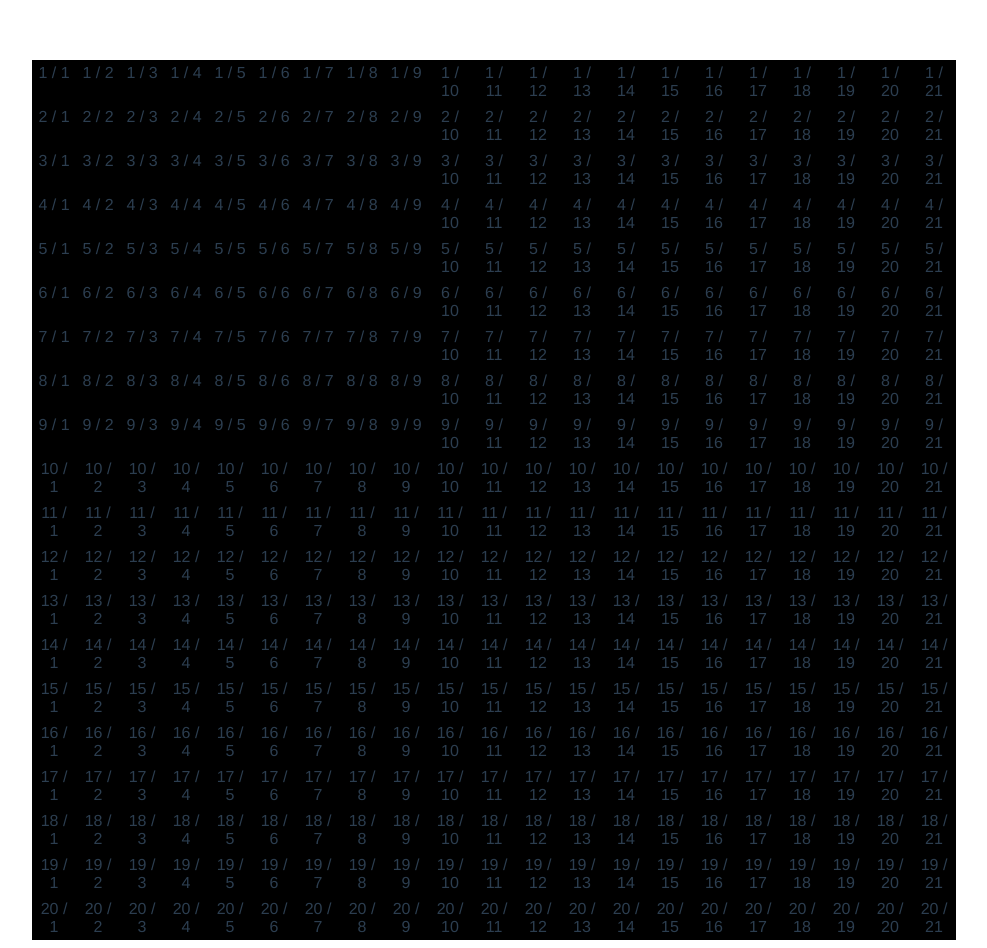
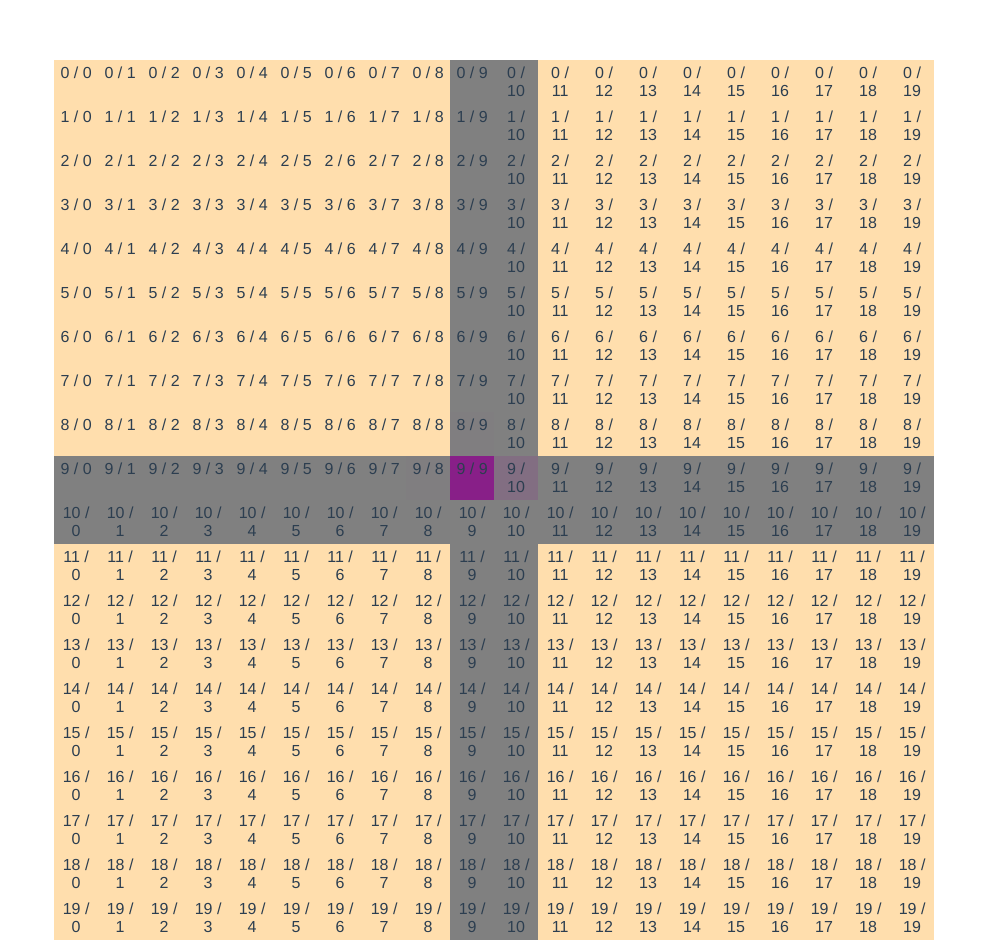
Before and after one commit to svbackend/smart-traffic, a Vue app: page / in a window 1280 px wide. Shown: the whole page, without its empty margins (146-1133 px from the left). Built offline with nearby package versions, Linux system fonts and the light colour scheme.

Commit message:
Added some logic to map

```diff
--- a/src/App.vue
+++ b/src/App.vue
@@ -3,7 +3,12 @@
         <div class="map">
             <div class="line-y" v-for="y in verticalLines">
                 <div class="line-x" v-for="x in horizontalBoxes">
-          <div class="box">{{ y }} / {{ x }}</div>
+                    <div class="box" :class="{
+                        'with-car': getCar(x, y) !== null,
+                        'with-road': getRoad(x, y) !== null
+                        }">
+                        {{ y }} / {{ x }}
+                    </div>
                 </div>
             </div>
         </div>
@@ -15,31 +20,112 @@ export default {
     name: 'app',
     data() {
       return {
+        interval: null,
         positions: [],
         verticalLines: [],
         horizontalBoxes: [],
         y: [],
         x: [],
+        cars: {},
+        road: {},
+        map: {},
       }
     },
     methods: {
       generateMap() {
 
-          for (let y = 0; y++< 20;) {
+        for (let y = 0; y < 20; y++) {
           this.verticalLines.push(y)
-            for (let x = 0; x++ < 10;) {
-              let position = {x: x, y: y};
-              this.positions.push(position)
-            }
         }
 
-          for (let x = 0; x++ <= 20;) {
+        for (let x = 0; x < 20; x++) {
           this.horizontalBoxes.push(x)
+        }
+
+        this.loadRoad()
+      },
+      run() {
+        console.log('run')
+        this.interval = setInterval(() => {
+          this.iteration()
+        }, 500)
+      },
+      stop() {
+        clearInterval(this.interval)
+      },
+      iteration() {
+        console.log('iteration')
+        console.log(this.cars)
+        let carKey = this.getKey(9, 0);
+        this.cars[carKey] = {direction: 'down'};
+        let car2Key = this.getKey(0, 9);
+        this.cars[car2Key] = {direction: 'right'};
+        this.moveCars();
+        this.$forceUpdate();
+      },
+      moveCars() {
+        Object.keys(this.cars).forEach((key) => {
+          if (this.cars.hasOwnProperty(key) === false) {
+            return;
+          }
+          let car = this.cars[key];
+          if (car.direction === 'down') {
+            this.moveDown(key)
+          }
+          if (car.direction === 'right') {
+            this.moveRight(key)
+          }
+        });
+      },
+      moveDown(carKey) {
+        let position = this.getPositionByKey(carKey)
+        position.y += 1;
+        this.cars[this.getKey(position.x, position.y)] = this.cars[carKey];
+        this.cars[carKey] = null
+      },
+      moveRight(carKey) {
+        let position = this.getPositionByKey(carKey)
+        position.x += 1;
+        this.cars[this.getKey(position.x, position.y)] = this.cars[carKey];
+        this.cars[carKey] = null
+      },
+      getKey(x, y) {
+        return x + '-' + y;
+      },
+      getPositionByKey(key) {
+        let xy = key.split('-')
+        return {x: Number.parseInt(xy[0]), y: Number.parseInt(xy[1])}
+      },
+      getCar(x, y) {
+        if (this.cars.hasOwnProperty(this.getKey(x, y)) === true) {
+          return this.cars[this.getKey(x, y)];
+        }
+        return null;
+      },
+      getRoad(x, y) {
+        if (this.road.hasOwnProperty(this.getKey(x, y)) === true) {
+          return this.road[this.getKey(x, y)];
+        }
+        return null;
+      },
+      loadRoad() {
+        for (let y = 0; y < this.verticalLines.length; y++) {
+          this.road[this.getKey(9, y)] = {};
+          this.road[this.getKey(10, y)] = {};
+        }
+
+        for (let x = 0; x < this.horizontalBoxes.length; x++) {
+          this.road[this.getKey(x,10)] = {};
+          this.road[this.getKey(x,9)] = {};
         }
       }
     },
     created() {
       this.generateMap();
+      this.run();
+      setTimeout(() => {
+        this.stop()
+      }, 5000)
     }
   }
 </script>
@@ -53,6 +139,7 @@ export default {
         color: #2c3e50;
         margin-top: 60px;
     }
+
     .map {
         margin: 0 auto;
         max-width: 100%;
@@ -65,14 +152,19 @@ export default {
             overflow: hidden;
         }
         .box {
+            -webkit-transition: .8s;
+            transition: .8s;
             display: inline-block;
             width: 36px;
             height: 36px;
             vertical-align: middle;
             padding: 4px;
-      background-color: black;
-      &.newLine {
-
+            background-color: navajowhite;
+            &.with-road {
+                background-color: grey;
+                &.with-car {
+                    background-color: darkmagenta;
+                }
             }
         }
     }
```
Lines whose indentation alone changed are shown as unchanged.
